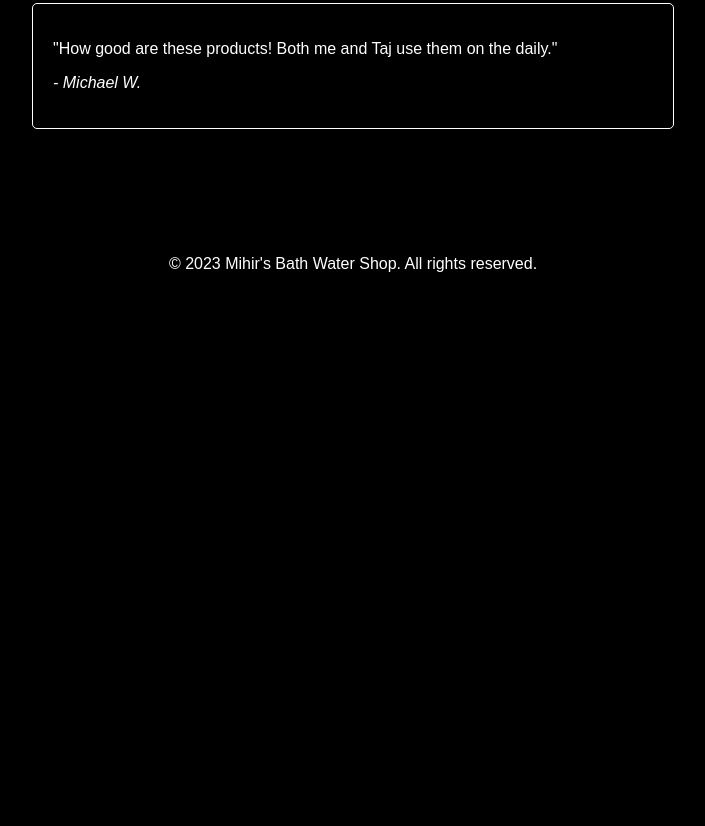
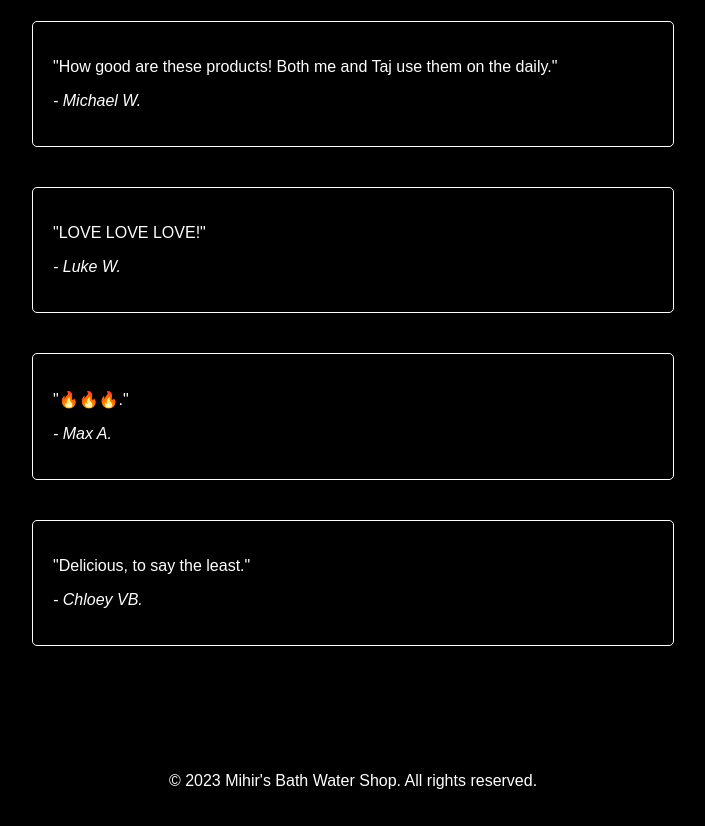
Before and after one commit to YodasBalls/MBW, a plain HTML site: page index.html in a window 1280 px wide. Shown: the part 2246-3072 px from the top of the page, without its empty margins (287-992 px from the left). Before the commit the page ends 2555 px from the top, so only its background shows below. Drawn offline with Linux system fonts and the light colour scheme.

Commit message:
Update index.html

```diff
--- a/index.html
+++ b/index.html
@@ -4,7 +4,7 @@
         <meta charset="UTF-8">
         <meta name="viewport" content="width=device-width, initial-scale=1.0">
         <title>MBW</title>
-        <link rel="icon" type="image/x-icon" href="Bathtub.webp">
+        <link rel="icon" type="image/x-icon" href="Bathtub.webp">c
         <style>
             body {
                 font-family: Arial, sans-serif;
@@ -402,6 +402,18 @@
                 <p>"How good are these products! Both me and Taj use them on the daily."</p>
                 <p><em>- Michael W.</em></p>
             </div>
+            <div class= "review">
+                <p>"LOVE LOVE LOVE!"</p>
+                <p><em>- Luke W.</em></p>
+            </div>
+            <div class="review">
+                <p>"🔥🔥🔥."</P>
+                <p><em>- Max A.</em></p>
+            </div>
+            <div class="review">
+                <p>"Delicious, to say the least."</p>
+                <p><em>- Chloey VB.</em></p>
+            </div>
         </section>
 
         <footer>
```
